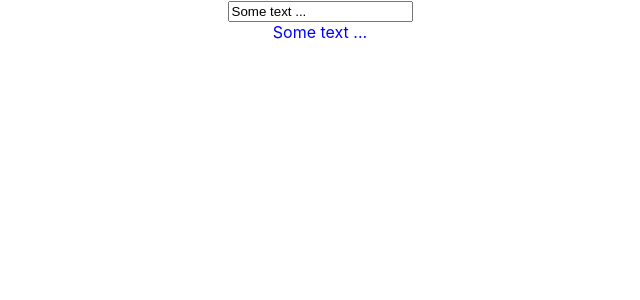
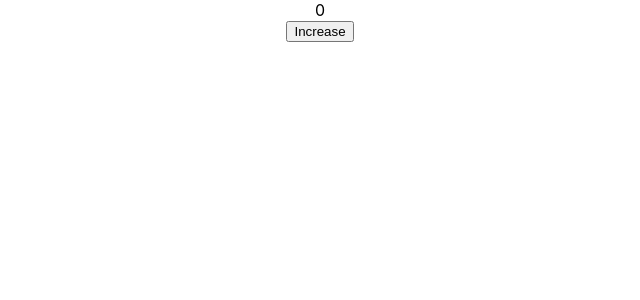
Before and after one commit to benjaminobambino/use-ref, a React (Create React App) app: page / in a window 1280 px wide. Shown: the top 300 px of the page, without its empty margins (320-960 px from the left). Built offline with nearby package versions, Linux system fonts and the light colour scheme.

Commit message:
completed imperative ref state

```diff
--- a/src/App.js
+++ b/src/App.js
@@ -4,6 +4,7 @@ import ComponentWithRefInstanceVariable from './components/ComponentWithRefInsta
 import ComponentWithDomApi from './components/ComponentWithDomApi';
 import ComponentWithRefRead from './components/ComponentWithRefRead';
 import ComponentWithRefReadWrite from './components/ComponentWithRefReadWrite';
+import ComponentWithImperativeRefState from './components/ComponentWithImperativeRefStat';
 
 function App() {
   return (
@@ -12,7 +13,8 @@ function App() {
       {/* <ComponentWithRefInstanceVariable /> */}
       {/* <ComponentWithDomApi label="Label" value="Value" isFocus /> */}
       {/* <ComponentWithRefRead /> */}
-      <ComponentWithRefReadWrite />
+      {/* <ComponentWithRefReadWrite /> */}
+      <ComponentWithImperativeRefState />
     </div>
   );
 }
--- a/src/components/ComponentWithImperativeRefStat.jsx
+++ b/src/components/ComponentWithImperativeRefStat.jsx
@@ -0,0 +1,27 @@
+import React, { useEffect, useRef } from "react";
+
+export default function ComponentWithImperativeRefState() {
+  const ref = useRef();
+
+
+  useEffect(() => {
+    ref.current.textContent = 0;
+    console.log(ref.current.textContent)
+  }, []);
+
+  function handleClick() {
+    ref.current.textContent = Number(ref.current.textContent) + 1;
+  }
+
+  return (
+    <div>
+      <div>
+        <span ref={ref} />
+      </div>
+
+      <button type="button" onClick={handleClick}>
+        Increase
+      </button>
+    </div>
+  );
+}
```
